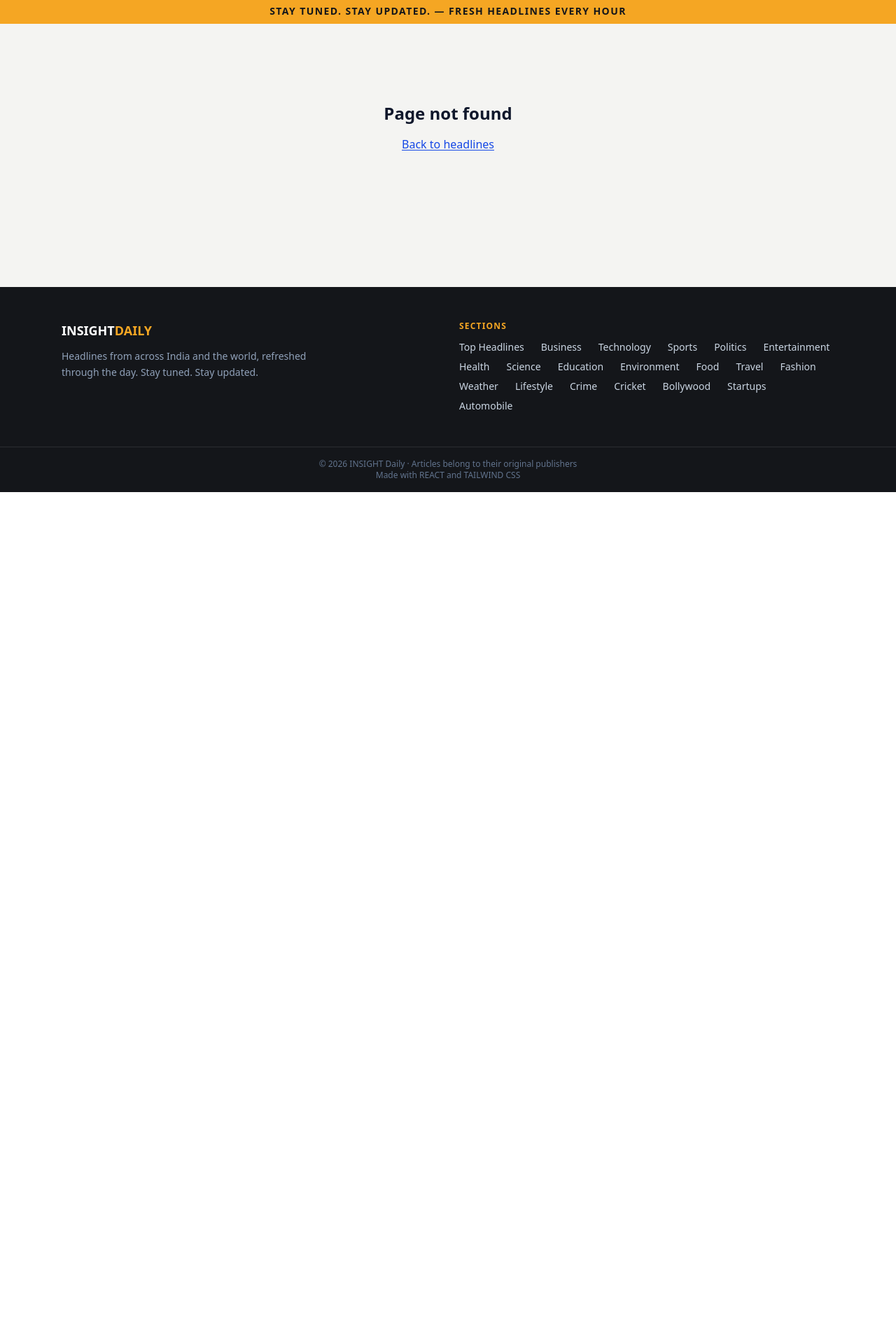
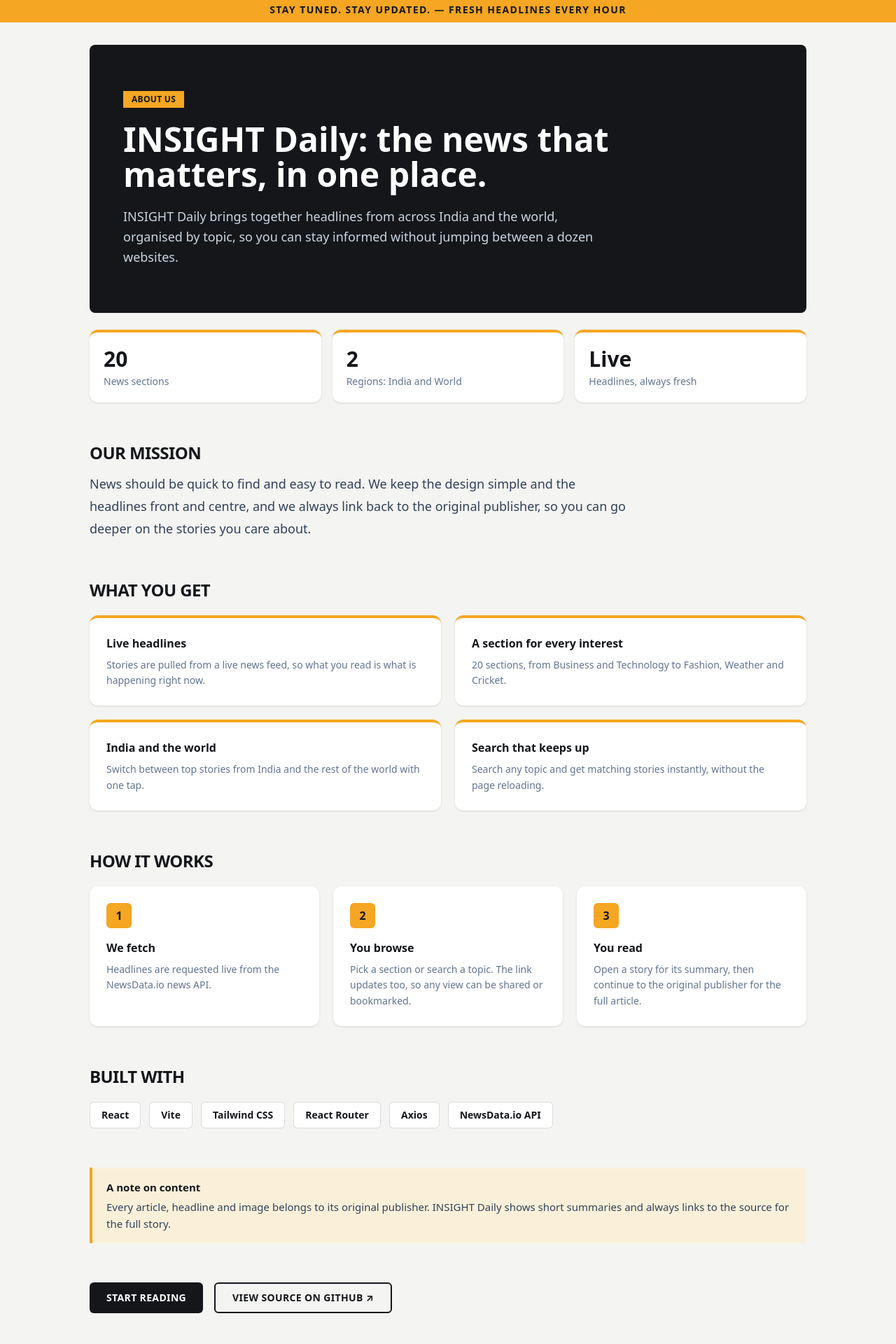
Before and after one commit to stackcode-wth/news-website, a React (Vite) app: page /news-website/about in a window 1280 px wide. Shown: the part 200-2120 px from the top of the page at 70% size. Before the commit the page ends 903 px from the top, so only its background shows below. Built offline with nearby package versions, Linux system fonts and the light colour scheme; no server answers.

Commit message:
added about section

```diff
--- a/src/App.jsx
+++ b/src/App.jsx
@@ -3,6 +3,7 @@ import Header from "./components/Header";
 import Footer from "./components/Footer";
 import Home from "./pages/Home";
 import ArticleDetail from "./pages/ArticleDetail";
+import About from "./pages/About";
 
 function NotFound() {
   return (
@@ -28,6 +29,7 @@ export default function App() {
         <Routes>
           <Route path="/" element={<Home />} />
           <Route path="/article/:id" element={<ArticleDetail />} />
+          <Route path="/about" element={<About />} />
           <Route path="*" element={<NotFound />} />
         </Routes>
       </main>
--- a/src/components/Footer.jsx
+++ b/src/components/Footer.jsx
@@ -28,6 +28,15 @@ export default function Footer() {
               </li>
             ))}
           </ul>
+
+          <p className="mt-6 text-xs font-bold uppercase tracking-widest text-[#F5A623]">Company</p>
+          <ul className="mt-3 text-sm text-slate-300">
+            <li>
+              <Link to="/about" className="transition hover:text-white">
+                About
+              </Link>
+            </li>
+          </ul>
         </nav>
       </div>
 
--- a/src/components/Header.jsx
+++ b/src/components/Header.jsx
@@ -31,11 +31,8 @@ export default function Header() {
     <header className="bg-[#14161A]">
       <div className="mx-auto flex max-w-6xl flex-wrap items-center gap-x-8 gap-y-4 px-4 py-7 sm:px-6">
         <Link to="/" className="flex items-center gap-3 shrink-0">
-          <span className="grid h-12 w-12 place-items-center rounded-lg bg-[#F5A623] text-xl font-black text-[#14161A]">
-            ◍
-          </span>
           <span className="text-2xl font-black uppercase tracking-tighter text-white">
-            Global<span className="text-[#F5A623]">News</span>
+            INSIGHT<span className="text-[#F5A623]">Daily</span>
           </span>
         </Link>
 
@@ -55,13 +52,6 @@ export default function Header() {
           </div>
         </div>
 
-        <button
-          type="button"
-          aria-label="Your account"
-          className="grid h-11 w-11 shrink-0 place-items-center rounded-full border border-white/15 text-slate-300 transition hover:bg-white/10"
-        >
-          ☺
-        </button>
       </div>
 
       <nav aria-label="Categories" className="mx-auto max-w-6xl overflow-x-auto border-t border-white/10 px-4 [scrollbar-width:none] sm:overflow-visible sm:px-6 [&::-webkit-scrollbar]:hidden">
--- /dev/null
+++ b/src/pages/About.jsx
@@ -0,0 +1,165 @@
+import { useEffect } from "react";
+import { Link } from "react-router-dom";
+import { CATEGORIES } from "../api/newsApi";
+
+// Change the name here once and the whole page updates.
+const SITE_NAME = "INSIGHT Daily";
+const REPO_URL = "https://github.com/stackcode-wth/news-website";
+
+const FEATURES = [
+  {
+    title: "Live headlines",
+    text: "Stories are pulled from a live news feed, so what you read is what is happening right now.",
+  },
+  {
+    title: "A section for every interest",
+    text: `${CATEGORIES.length} sections, from Business and Technology to Fashion, Weather and Cricket.`,
+  },
+  {
+    title: "India and the world",
+    text: "Switch between top stories from India and the rest of the world with one tap.",
+  },
+  {
+    title: "Search that keeps up",
+    text: "Search any topic and get matching stories instantly, without the page reloading.",
+  },
+];
+
+const STEPS = [
+  {
+    title: "We fetch",
+    text: "Headlines are requested live from the NewsData.io news API.",
+  },
+  {
+    title: "You browse",
+    text: "Pick a section or search a topic. The link updates too, so any view can be shared or bookmarked.",
+  },
+  {
+    title: "You read",
+    text: "Open a story for its summary, then continue to the original publisher for the full article.",
+  },
+];
+
+const STACK = ["React", "Vite", "Tailwind CSS", "React Router", "Axios", "NewsData.io API"];
+
+export default function About() {
+  useEffect(() => {
+    window.scrollTo(0, 0);
+  }, []);
+
+  return (
+    <div className="mx-auto max-w-5xl">
+      {/* Hero */}
+      <section className="rounded-lg bg-[#14161A] px-6 py-12 sm:px-12 sm:py-16">
+        <span className="inline-block bg-[#F5A623] px-3 py-1 text-xs font-black uppercase tracking-wide text-[#14161A]">
+          About us
+        </span>
+        <h1 className="mt-5 max-w-3xl text-3xl font-black leading-[1.05] text-white sm:text-5xl">
+          {SITE_NAME}: the news that matters, in one place.
+        </h1>
+        <p className="mt-5 max-w-2xl text-base leading-relaxed text-slate-300 sm:text-lg">
+          {SITE_NAME} brings together headlines from across India and the world, organised by
+          topic, so you can stay informed without jumping between a dozen websites.
+        </p>
+      </section>
+
+      {/* Stats */}
+      <section aria-label="At a glance" className="mt-6 grid gap-4 sm:grid-cols-3">
+        {[
+          { value: `${CATEGORIES.length}`, label: "News sections" },
+          { value: "2", label: "Regions: India and World" },
+          { value: "Live", label: "Headlines, always fresh" },
+        ].map((item) => (
+          <div key={item.label} className="rounded-xl border-t-4 border-[#F5A623] bg-white p-5 shadow-sm">
+            <p className="text-3xl font-black text-[#14161A]">{item.value}</p>
+            <p className="mt-1 text-sm text-slate-500">{item.label}</p>
+          </div>
+        ))}
+      </section>
+
+      {/* Mission */}
+      <section className="mt-14">
+        <h2 className="text-2xl font-black uppercase tracking-tight text-[#14161A]">Our mission</h2>
+        <p className="mt-3 max-w-3xl text-lg leading-8 text-slate-700">
+          News should be quick to find and easy to read. We keep the design simple and the
+          headlines front and centre, and we always link back to the original publisher, so
+          you can go deeper on the stories you care about.
+        </p>
+      </section>
+
+      {/* Features */}
+      <section className="mt-14">
+        <h2 className="text-2xl font-black uppercase tracking-tight text-[#14161A]">What you get</h2>
+        <div className="mt-5 grid gap-5 sm:grid-cols-2">
+          {FEATURES.map((feature) => (
+            <article
+              key={feature.title}
+              className="rounded-xl border-t-4 border-[#F5A623] bg-white p-6 shadow-sm transition hover:-translate-y-1 hover:shadow-xl"
+            >
+              <h3 className="font-bold text-[#14161A]">{feature.title}</h3>
+              <p className="mt-2 text-sm leading-relaxed text-slate-500">{feature.text}</p>
+            </article>
+          ))}
+        </div>
+      </section>
+
+      {/* How it works */}
+      <section className="mt-14">
+        <h2 className="text-2xl font-black uppercase tracking-tight text-[#14161A]">How it works</h2>
+        <ol className="mt-5 grid gap-5 sm:grid-cols-3">
+          {STEPS.map((step, index) => (
+            <li key={step.title} className="rounded-xl bg-white p-6 shadow-sm">
+              <span className="grid h-9 w-9 place-items-center rounded-md bg-[#F5A623] font-black text-[#14161A]">
+                {index + 1}
+              </span>
+              <h3 className="mt-4 font-bold text-[#14161A]">{step.title}</h3>
+              <p className="mt-2 text-sm leading-relaxed text-slate-500">{step.text}</p>
+            </li>
+          ))}
+        </ol>
+      </section>
+
+      {/* Built with */}
+      <section className="mt-14">
+        <h2 className="text-2xl font-black uppercase tracking-tight text-[#14161A]">Built with</h2>
+        <ul className="mt-5 flex flex-wrap gap-3">
+          {STACK.map((tool) => (
+            <li
+              key={tool}
+              className="rounded-md border border-[#14161A]/15 bg-white px-4 py-2 text-sm font-bold text-[#14161A]"
+            >
+              {tool}
+            </li>
+          ))}
+        </ul>
+      </section>
+
+      {/* Content note */}
+      <section className="mt-14 border-l-4 border-[#F5A623] bg-[#faf0da] px-5 py-4 text-[15px] leading-6 text-slate-700">
+        <p className="font-bold text-[#14161A]">A note on content</p>
+        <p className="mt-1">
+          Every article, headline and image belongs to its original publisher. {SITE_NAME} shows
+          short summaries and always links to the source for the full story.
+        </p>
+      </section>
+
+      {/* Call to action */}
+      <section className="mt-14 flex flex-wrap items-center gap-4">
+        <Link
+          to="/"
+          className="inline-flex items-center rounded-md bg-[#14161A] px-6 py-3 text-sm font-bold uppercase tracking-wide text-white transition hover:bg-[#F5A623] hover:text-[#14161A]"
+        >
+          Start reading
+        </Link>
+        <a
+          href={REPO_URL}
+          target="_blank"
+          rel="noreferrer"
+          className="inline-flex items-center rounded-md border-2 border-[#14161A] px-6 py-2.5 text-sm font-bold uppercase tracking-wide text-[#14161A] transition hover:bg-[#14161A] hover:text-white"
+        >
+          View source on GitHub ↗
+        </a>
+      </section>
+    </div>
+  );
+}
```
